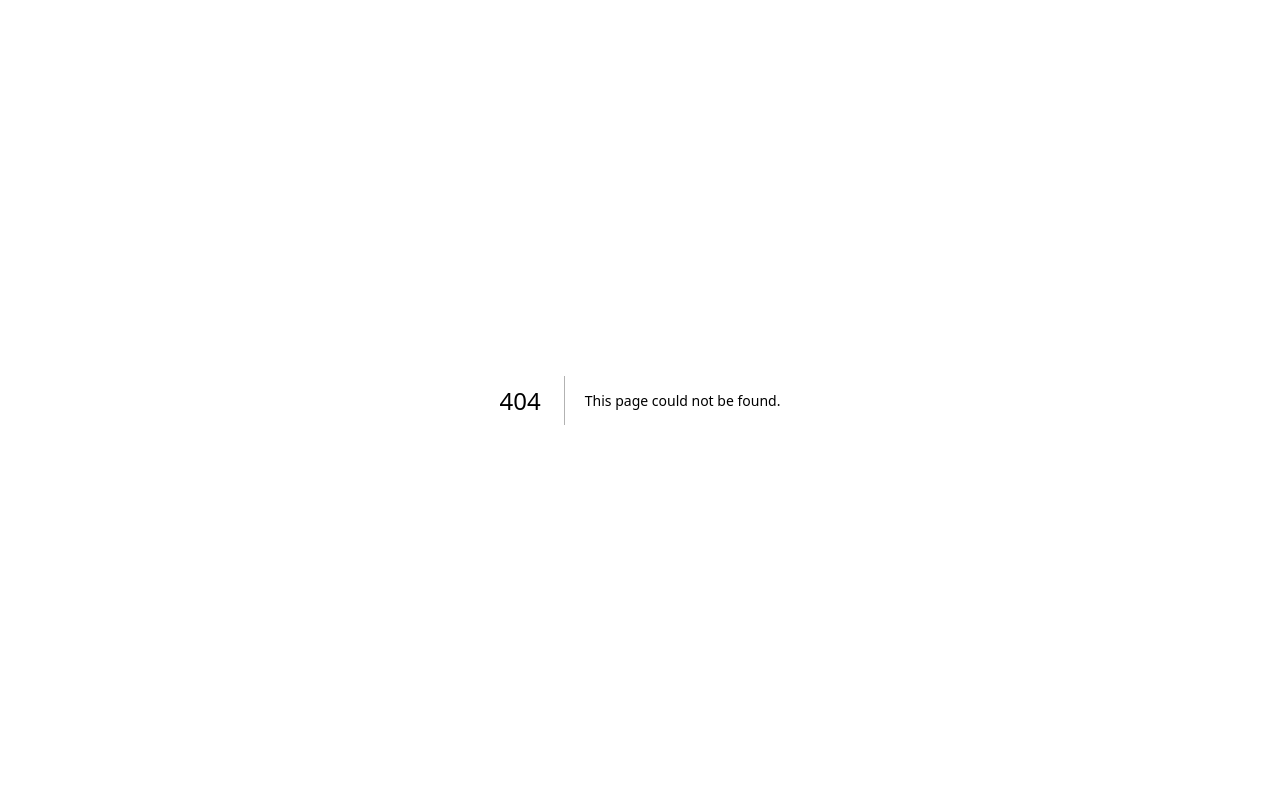
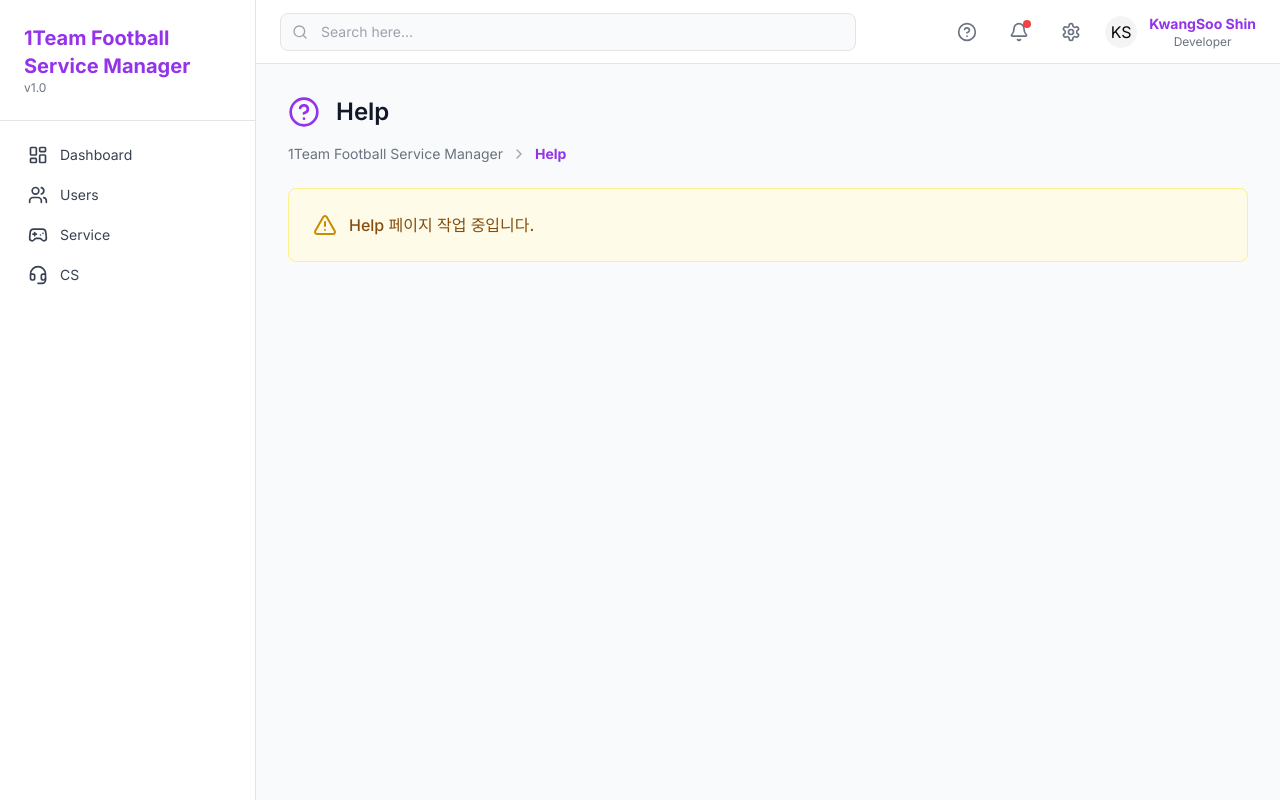
Before and after one commit to KWANGSOOSHIN-Zergtic/game-service-manager, a Next.js app: page /help in a window 1280 px wide. Before the commit this address had no page. Built offline with nearby package versions, Linux system fonts and the light colour scheme; sample sign-in values are in the browser's storage.

Commit message:
feat: alram, error, help setup 페이지 추가

```diff
--- /dev/null
+++ b/src/app/(main)/alarm/page.tsx
@@ -0,0 +1,14 @@
+import { AlertTriangle } from "lucide-react"
+import { Navigation } from "@/components/dashboard/navigation"
+
+export default function AlarmPage() {
+  return (
+    <div className="p-8 flex flex-col gap-6">
+      <Navigation />
+      <div className="flex items-center gap-3 p-6 bg-yellow-50 border border-yellow-200 rounded-lg">
+        <AlertTriangle className="w-6 h-6 text-yellow-600" />
+        <span className="text-yellow-800 font-medium">Alarm 페이지 작업 중입니다.</span>
+      </div>
+    </div>
+  )
+}
--- /dev/null
+++ b/src/app/(main)/error/page.tsx
@@ -0,0 +1,17 @@
+import { AlertTriangle } from "lucide-react"
+import { Navigation } from "@/components/dashboard/navigation"
+
+export default function ErrorPage() {
+  return (
+    <div className="p-8 flex flex-col gap-6">
+      <Navigation />
+      <div className="flex items-center gap-3 p-6 bg-red-50 border border-red-200 rounded-lg">
+        <AlertTriangle className="w-12 h-12 text-red-600" />
+        <div className="flex items-center gap-2">
+          <span className="text-2xl font-bold text-red-600">404:</span>
+          <span className="text-red-600 font-semibold">Error 가 발생 하였습니다.</span>
+        </div>
+      </div>
+    </div>
+  )
+}
--- /dev/null
+++ b/src/app/(main)/help/page.tsx
@@ -0,0 +1,14 @@
+import { AlertTriangle } from "lucide-react"
+import { Navigation } from "@/components/dashboard/navigation"
+
+export default function HelpPage() {
+  return (
+    <div className="p-8 flex flex-col gap-6">
+      <Navigation />
+      <div className="flex items-center gap-3 p-6 bg-yellow-50 border border-yellow-200 rounded-lg">
+        <AlertTriangle className="w-6 h-6 text-yellow-600" />
+        <span className="text-yellow-800 font-medium">Help 페이지 작업 중입니다.</span>
+      </div>
+    </div>
+  )
+}
--- /dev/null
+++ b/src/app/(main)/setup/page.tsx
@@ -0,0 +1,14 @@
+import { AlertTriangle } from "lucide-react"
+import { Navigation } from "@/components/dashboard/navigation"
+
+export default function SetupPage() {
+  return (
+    <div className="p-8 flex flex-col gap-6">
+      <Navigation />
+      <div className="flex items-center gap-3 p-6 bg-yellow-50 border border-yellow-200 rounded-lg">
+        <AlertTriangle className="w-6 h-6 text-yellow-600" />
+        <span className="text-yellow-800 font-medium">Setup 페이지 작업 중입니다.</span>
+      </div>
+    </div>
+  )
+}
--- a/src/components/dashboard/navigation.tsx
+++ b/src/components/dashboard/navigation.tsx
@@ -1,6 +1,6 @@
 "use client"
 
-import { LayoutDashboard, Users, Settings, HeadphonesIcon, ChevronRight } from "lucide-react"
+import { LayoutDashboard, Users, Settings, HeadphonesIcon, ChevronRight, HelpCircle, Bell, AlertTriangle } from "lucide-react"
 import Link from "next/link"
 import { usePathname } from "next/navigation"
 
@@ -32,6 +32,26 @@ export function Navigation() {
           icon: <HeadphonesIcon className="w-8 h-8 text-purple-600" />,
           title: "CS"
         }
+      case "help":
+        return {
+          icon: <HelpCircle className="w-8 h-8 text-purple-600" />,
+          title: "Help"
+        }
+      case "alarm":
+        return {
+          icon: <Bell className="w-8 h-8 text-purple-600" />,
+          title: "Alarm"
+        }
+      case "setup":
+        return {
+          icon: <Settings className="w-8 h-8 text-purple-600" />,
+          title: "Setup"
+        }
+      case "error":
+        return {
+          icon: <AlertTriangle className="w-8 h-8 text-purple-600" />,
+          title: "Error"
+        }
       default:
         return {
           icon: <LayoutDashboard className="w-8 h-8 text-purple-600" />,
--- a/src/components/layout/header.tsx
+++ b/src/components/layout/header.tsx
@@ -1,7 +1,8 @@
 "use client"
 
-import { Search, Bell, HelpCircle, Settings } from "lucide-react"
+import { Search, Bell, HelpCircle, Settings, LogOut, UserCircle } from "lucide-react"
 import { Avatar, AvatarFallback } from "@/components/ui/avatar"
+import Link from "next/link"
 import {
   DropdownMenu,
   DropdownMenuContent,
@@ -10,6 +11,12 @@ import {
   DropdownMenuSeparator,
   DropdownMenuTrigger,
 } from "@/components/ui/dropdown-menu"
+import {
+  Tooltip,
+  TooltipContent,
+  TooltipProvider,
+  TooltipTrigger,
+} from "@/components/ui/tooltip"
 
 export function Header() {
   return (
@@ -27,43 +34,81 @@ export function Header() {
       {/* Right Section */}
       <div className="flex items-center gap-4">
         {/* Help */}
-        <button className="p-2 text-gray-500 hover:text-gray-700">
+        <TooltipProvider delayDuration={0}>
+          <Tooltip>
+            <TooltipTrigger asChild>
+              <Link href="/help" className="p-2 text-gray-500 hover:text-gray-700">
                 <HelpCircle className="h-5 w-5" />
-        </button>
+              </Link>
+            </TooltipTrigger>
+            <TooltipContent className="bg-gray-100 border-gray-200">
+              <p className="text-purple-600 font-bold">Help</p>
+            </TooltipContent>
+          </Tooltip>
+        </TooltipProvider>
 
         {/* Notifications */}
-        <button className="p-2 text-gray-500 hover:text-gray-700 relative">
+        <TooltipProvider delayDuration={0}>
+          <Tooltip>
+            <TooltipTrigger asChild>
+              <Link href="/alarm" className="p-2 text-gray-500 hover:text-gray-700 relative">
                 <Bell className="h-5 w-5" />
                 <span className="absolute top-1.5 right-1.5 w-2 h-2 bg-red-500 rounded-full"></span>
-        </button>
+              </Link>
+            </TooltipTrigger>
+            <TooltipContent className="bg-gray-100 border-gray-200">
+              <p className="text-purple-600 font-bold">Alarm</p>
+            </TooltipContent>
+          </Tooltip>
+        </TooltipProvider>
 
         {/* Setup */}
+        <TooltipProvider delayDuration={0}>
+          <Tooltip>
+            <TooltipTrigger asChild>
+              <Link href="/setup" className="p-2 text-gray-500 hover:text-gray-700">
+                <Settings className="h-5 w-5" />
+              </Link>
+            </TooltipTrigger>
+            <TooltipContent className="bg-gray-100 border-gray-200">
+              <p className="text-purple-600 font-bold">Setup</p>
+            </TooltipContent>
+          </Tooltip>
+        </TooltipProvider>
+
+        {/* Profile */}
+        <TooltipProvider delayDuration={0}>
+          <Tooltip>
+            <TooltipTrigger asChild>
               <DropdownMenu>
-          <DropdownMenuTrigger asChild>
-            <button className="p-2 text-gray-500 hover:text-gray-700">
-              <Settings className="h-5 w-5" />
-            </button>
+                <DropdownMenuTrigger className="flex items-center gap-3 hover:cursor-pointer">
+                  <Avatar className="h-8 w-8">
+                    <AvatarFallback>KS</AvatarFallback>
+                  </Avatar>
+                  <div className="flex flex-col">
+                    <span className="text-sm font-bold text-purple-600">KwangSoo Shin</span>
+                    <span className="text-xs text-gray-500">Developer</span>
+                  </div>
                 </DropdownMenuTrigger>
-          <DropdownMenuContent align="end" className="w-48">
-            <DropdownMenuLabel>Setup</DropdownMenuLabel>
+                <DropdownMenuContent align="end" className="w-56">
+                  <DropdownMenuLabel>내 계정</DropdownMenuLabel>
                   <DropdownMenuSeparator />
-            <DropdownMenuItem>System Settings</DropdownMenuItem>
-            <DropdownMenuItem>User Settings</DropdownMenuItem>
-            <DropdownMenuItem>Security Settings</DropdownMenuItem>
-            <DropdownMenuItem>API Configuration</DropdownMenuItem>
+                  <DropdownMenuItem>
+                    <UserCircle className="mr-2 h-4 w-4" />
+                    <span>Account Setting</span>
+                  </DropdownMenuItem>
+                  <DropdownMenuItem className="text-red-600 font-bold">
+                    <LogOut className="mr-2 h-4 w-4" />
+                    <span>Log Out</span>
+                  </DropdownMenuItem>
                 </DropdownMenuContent>
               </DropdownMenu>
-
-        {/* Profile */}
-        <div className="flex items-center gap-3">
-          <Avatar className="h-8 w-8">
-            <AvatarFallback>PB</AvatarFallback>
-          </Avatar>
-          <div className="flex flex-col">
-            <span className="text-sm font-medium">KwangSoo Shin</span>
-            <span className="text-xs text-gray-500">Developer</span>
-          </div>
-        </div>
+            </TooltipTrigger>
+            <TooltipContent className="bg-gray-100 border-gray-200">
+              <p className="text-purple-600 font-bold">Account</p>
+            </TooltipContent>
+          </Tooltip>
+        </TooltipProvider>
       </div>
     </header>
   )
```
Also changed, not shown: 1 other file (tests, documents, lock files or other folders). Lines whose indentation alone changed are shown as unchanged.
